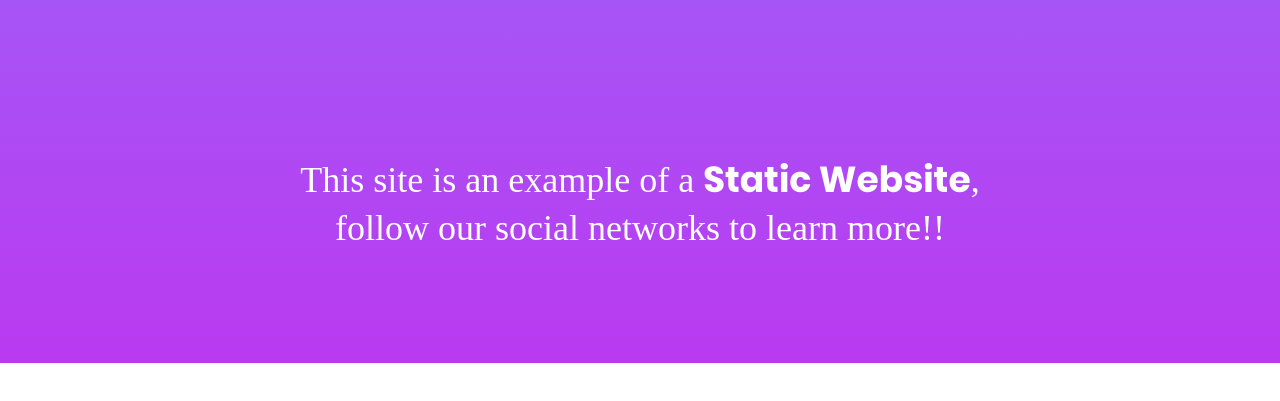
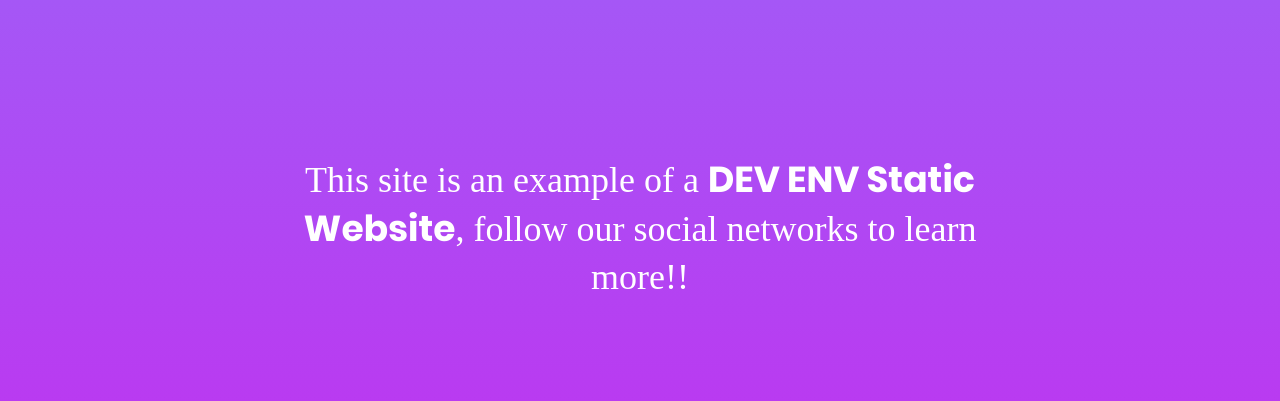
Before and after one commit to victorsantosdevops/static-website-example, a plain HTML site: page index.html in a window 1280 px wide. Shown: the part 679-1080 px from the top of the page. Before the commit the page ends 1042 px from the top, so only its background shows below. Drawn offline with Linux system fonts and the light colour scheme; a web font is replaced by a local one.

Commit message:
Update index.html

```diff
--- a/index.html
+++ b/index.html
@@ -46,7 +46,7 @@
 
 			<div class="wsize1 m-lr-auto">
 				<p class="txt-center l1-txt1 p-b-60">
-					This site is an example of a <span class="l1-txt2">Static Website</span>, follow our social networks to learn more!!
+					This site is an example of a <span class="l1-txt2">DEV ENV Static Website</span>, follow our social networks to learn more!!
 				</p>
 
 			</div>
```
